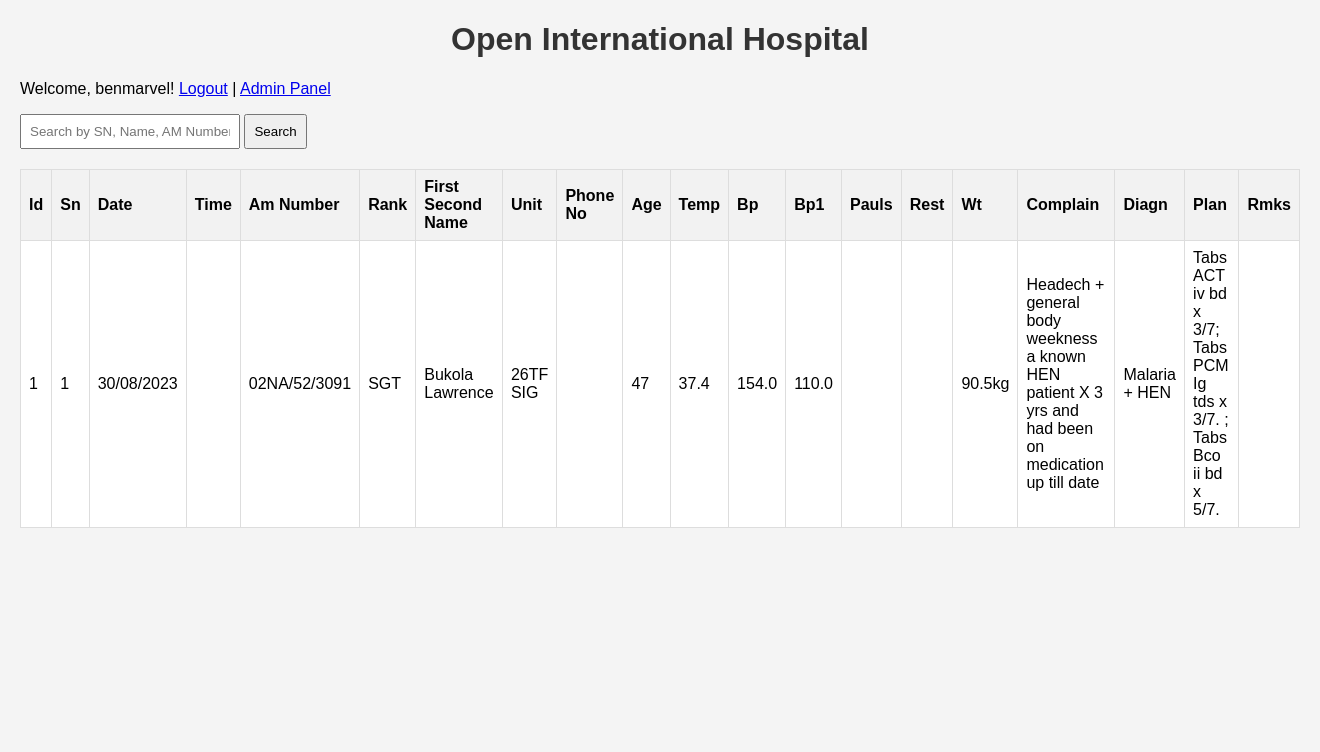
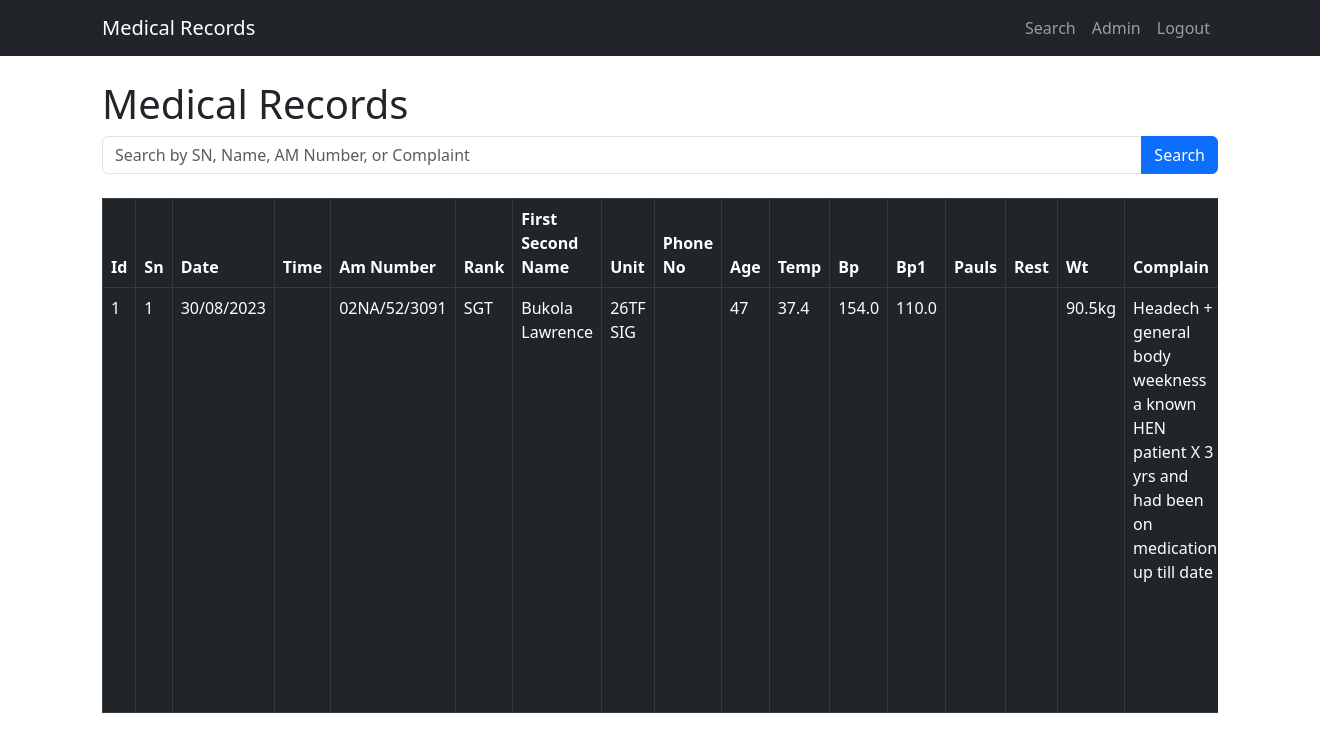
Before and after one commit to nonahgame/nal-hpl, a Flask app: page / in a window 1320 px wide. Shown: the top 752 px of the page. Run offline with Flask 3, Linux system fonts and the light colour scheme; a user stored in the database is signed in; data comes from the database, SQL or seed files in the repository; data that the repository does not hold is empty.

Commit message:
Update index.html

```diff
--- a/templates/index.html
+++ b/templates/index.html
@@ -3,206 +3,216 @@
 <head>
     <meta charset="UTF-8">
     <meta name="viewport" content="width=device-width, initial-scale=1.0">
-    <title>Open International Hospital</title>
-    <style>
-        body { font-family: Arial, sans-serif; margin: 20px; background-color: #f4f4f4; }
-        h1, h2 { text-align: center; color: #333; }
-        table { width: 100%; border-collapse: collapse; margin-top: 20px; background-color: #fff; }
-        th, td { border: 1px solid #ddd; padding: 8px; text-align: left; }
-        th { background-color: #f2f2f2; }
-        .form-container { margin: 20px 0; padding: 20px; background-color: #fff; border-radius: 8px; box-shadow: 0 0 10px rgba(0,0,0,0.1); }
-        .form-container form { display: flex; flex-wrap: wrap; gap: 10px; }
-        .form-container input, .form-container button { padding: 8px; margin: 5px; border: 1px solid #ccc; border-radius: 4px; }
-        .form-container button { background-color: #28a745; color: #fff; cursor: pointer; }
-        .form-container button:hover { background-color: #218838; }
-        .form-container input[type="number"] { width: 100px; }
-        .form-container input[type="text"] { width: 150px; }
-        .search-form { margin-bottom: 20px; }
-        .search-form input { padding: 8px; width: 200px; }
-        .search-form button { padding: 8px; }
-        .flash-messages { margin-bottom: 20px; }
-        .flash-messages .error { color: red; }
-        .flash-messages .success { color: green; }
-        .pagination { margin-top: 20px; text-align: center; }
-        .pagination a { margin: 0 10px; color: #007bff; text-decoration: none; }
-        .pagination a:hover { text-decoration: underline; }
-    </style>
-    <script>
-        async function fetchRecord() {
-            const id = document.getElementById('update_id').value;
-            if (!id) {
-                alert('Please enter an ID');
-                return;
-            }
-            try {
-                const response = await fetch(`/get_record/${id}`);
-                const data = await response.json();
-                if (response.ok) {
-                    document.getElementById('sn').value = data.sn || '';
-                    document.getElementById('date').value = data.date || '';
-                    document.getElementById('time').value = data.time || '';
-                    document.getElementById('am_number').value = data.am_number || '';
-                    document.getElementById('rank').value = data.rank || '';
-                    document.getElementById('first_second_name').value = data.first_second_name || '';
-                    document.getElementById('unit').value = data.unit || '';
-                    document.getElementById('phone_no').value = data.phone_no || '';
-                    document.getElementById('age').value = data.age || '';
-                    document.getElementById('temp').value = data.temp || '';
-                    document.getElementById('bp').value = data.bp || '';
-                    document.getElementById('bp1').value = data.bp1 || '';
-                    document.getElementById('pauls').value = data.pauls || '';
-                    document.getElementById('rest').value = data.rest || '';
-                    document.getElementById('wt').value = data.wt || '';
-                    document.getElementById('complain').value = data.complain || '';
-                    document.getElementById('diagn').value = data.diagn || '';
-                    document.getElementById('plan').value = data.plan || '';
-                    document.getElementById('rmks').value = data.rmks || '';
-                } else {
-                    alert(data.error || 'Record not found');
-                    clearForm();
-                }
-            } catch (error) {
-                alert('Error fetching record');
-                clearForm();
-            }
-        }
-
-        function clearForm() {
-            const idField = document.getElementById('update_id').value;
-            document.getElementById('update_form').reset();
-            document.getElementById('update_id').value = idField;
-        }
-
-        async function submitUpdate() {
-            const form = document.getElementById('update_form');
-            const formData = new FormData(form);
-            formData.append('action', 'update');
-            try {
-                const response = await fetch('/', {
-                    method: 'POST',
-                    body: formData
-                });
-                const text = await response.text();
-                if (text.includes('Entry updated successfully')) {
-                    alert('Entry updated successfully!');
-                    clearForm();
-                    location.reload();
-                } else {
-                    alert('Error updating record');
-                }
-            } catch (error) {
-                alert('Error submitting update');
-            }
-        }
-    </script>
+    <title>Medical Records</title>
+    <!-- Bootstrap CSS -->
+    <link href="https://cdn.jsdelivr.net/npm/bootstrap@5.3.0/dist/css/bootstrap.min.css" rel="stylesheet">
+    <!-- Custom CSS -->
+    <link rel="stylesheet" href="{{ url_for('static', filename='style.css') }}">
 </head>
 <body>
-    <h1>Open International Hospital</h1>
-    <div class="flash-messages">
+    <!-- Navigation Bar -->
+    <nav class="navbar navbar-expand-lg navbar-dark bg-dark">
+        <div class="container">
+            <a class="navbar-brand" href="{{ url_for('index') }}">Medical Records</a>
+            <button class="navbar-toggler" type="button" data-bs-toggle="collapse" data-bs-target="#navbarNav" aria-controls="navbarNav" aria-expanded="false" aria-label="Toggle navigation">
+                <span class="navbar-toggler-icon"></span>
+            </button>
+            <div class="collapse navbar-collapse" id="navbarNav">
+                <ul class="navbar-nav ms-auto">
+                    <li class="nav-item">
+                        <a class="nav-link" href="{{ url_for('search') }}">Search</a>
+                    </li>
+                    {% if session.is_admin %}
+                    <li class="nav-item">
+                        <a class="nav-link" href="{{ url_for('admin') }}">Admin</a>
+                    </li>
+                    {% endif %}
+                    <li class="nav-item">
+                        <a class="nav-link" href="{{ url_for('logout') }}">Logout</a>
+                    </li>
+                </ul>
+            </div>
+        </div>
+    </nav>
+
+    <!-- Main Content -->
+    <div class="container mt-4">
+        <h1>Medical Records</h1>
+
+        <!-- Flash Messages -->
         {% with messages = get_flashed_messages(with_categories=true) %}
             {% if messages %}
                 {% for category, message in messages %}
-                    <p class="{{ category }}">{{ message }}</p>
+                    <div class="alert alert-{{ 'success' if category == 'success' else 'danger' }} alert-dismissible fade show" role="alert">
+                        {{ message }}
+                        <button type="button" class="btn-close" data-bs-dismiss="alert" aria-label="Close"></button>
+                    </div>
                 {% endfor %}
             {% endif %}
         {% endwith %}
+
+        <!-- Search Form -->
+        <form method="POST" action="{{ url_for('index') }}" class="mb-4">
+            <div class="input-group">
+                <input type="text" name="search_query" class="form-control" placeholder="Search by SN, Name, AM Number, or Complaint" value="{{ search_query or '' }}">
+                <button type="submit" class="btn btn-primary">Search</button>
             </div>
-    <p>Welcome, {{ session.username }}! <a href="{{ url_for('logout') }}">Logout</a> {% if session.is_admin %}| <a href="{{ url_for('admin') }}">Admin Panel</a>{% endif %}</p>
-    <div class="search-form">
-        <form method="POST" action="{{ url_for('index') }}">
-            <input type="text" name="search_query" placeholder="Search by SN, Name, AM Number, or Complain" value="{{ search_query }}">
-            <button type="submit">Search</button>
         </form>
-    </div>
+
+        <!-- Data Table -->
         {% if df is not none and not df.empty %}
-        <table>
+        <div class="table-responsive">
+            <table class="table table-dark table-bordered">
+                <thead>
                     <tr>
-                {% for col in df.columns %}
-                    <th>{{ col.replace('_', ' ').title() }}</th>
+                        {% for column in df.columns %}
+                        <th>{{ column.replace('_', ' ').title() }}</th>
                         {% endfor %}
                     </tr>
+                </thead>
+                <tbody>
                     {% for _, row in df.iterrows() %}
                     <tr>
-                    {% for col in df.columns %}
-                        <td>{{ row[col] }}</td>
+                        {% for column in df.columns %}
+                        <td>{{ row[column] }}</td>
                         {% endfor %}
                     </tr>
                     {% endfor %}
+                </tbody>
             </table>
-        <div class="pagination">
+        </div>
+
+        <!-- Pagination -->
+        <div class="d-flex justify-content-between">
             {% if has_prev %}
-                <a href="{{ url_for('index', cursor=prev_cursor, direction='prev', search_query=search_query) }}">Previous</a>
+            <a href="{{ url_for('index', cursor=prev_cursor, direction='prev', search_query=search_query) }}" class="btn btn-primary">Previous</a>
+            {% else %}
+            <span></span>
             {% endif %}
             {% if has_next %}
-                <a href="{{ url_for('index', cursor=next_cursor, direction='next', search_query=search_query) }}">Next</a>
+            <a href="{{ url_for('index', cursor=next_cursor, direction='next', search_query=search_query) }}" class="btn btn-primary">Next</a>
             {% endif %}
         </div>
         {% else %}
         <p>No records found.</p>
         {% endif %}
+
+        <!-- Add/Update/Delete Forms (only for users with edit permissions) -->
         {% if can_edit %}
-        <div class="form-container">
-            <h2>Add Entry</h2>
-            <form method="POST" action="{{ url_for('index') }}">
+        <h2>Add New Entry</h2>
+        <form method="POST" action="{{ url_for('index') }}" class="mb-4">
             <input type="hidden" name="action" value="add">
-                <input type="text" name="sn" placeholder="SN">
-                <input type="text" name="date" placeholder="Date">
-                <input type="text" name="time" placeholder="Time">
-                <input type="text" name="am_number" placeholder="AM Number">
-                <input type="text" name="rank" placeholder="Rank">
-                <input type="text" name="first_second_name" placeholder="First & Second Name">
-                <input type="text" name="unit" placeholder="Unit">
-                <input type="text" name="phone_no" placeholder="Phone No">
-                <input type="number" name="age" placeholder="Age">
-                <input type="number" name="temp" placeholder="Temp" step="0.1">
-                <input type="number" name="bp" placeholder="BP" step="0.1">
-                <input type="number" name="bp1" placeholder="BP1" step="0.1">
-                <input type="number" name="pauls" placeholder="Pauls">
-                <input type="text" name="rest" placeholder="Rest">
-                <input type="text" name="wt" placeholder="Wt">
-                <input type="text" name="complain" placeholder="Complain">
-                <input type="text" name="diagn" placeholder="Diagnosis">
-                <input type="text" name="plan" placeholder="Plan">
-                <input type="text" name="rmks" placeholder="Remarks">
-                <button type="submit">Add</button>
+            <div class="row">
+                {% for field in ['sn', 'date', 'time', 'am_number', 'rank', 'first_second_name', 'unit', 'phone_no', 'age', 'temp', 'bp', 'bp1', 'pauls', 'rest', 'wt', 'complain', 'diagn', 'plan', 'rmks'] %}
+                <div class="col-md-4 mb-3">
+                    <label for="{{ field }}" class="form-label">{{ field.replace('_', ' ').title() }}</label>
+                    <input type="text" name="{{ field }}" id="{{ field }}" class="form-control">
+                </div>
+                {% endfor %}
+            </div>
+            <button type="submit" class="btn btn-success">Add Entry</button>
         </form>
+
+        <h2>Update Entry</h2>
+        <form method="POST" action="{{ url_for('index') }}" id="update-form" class="mb-4">
+            <input type="hidden" name="action" value="update">
+            <div class="row">
+                <div class="col-md-4 mb-3">
+                    <label for="id" class="form-label">ID</label>
+                    <div class="input-group">
+                        <input type="text" name="id" id="id" class="form-control" required>
+                        <button type="button" id="fetch-record" class="btn btn-primary">🔍</button>
                     </div>
-        <div class="form-container">
-            <h2>Update Entry</h2>
-            <form id="update_form" method="POST" action="{{ url_for('index') }}">
-                <input type="hidden" name="action" value="update">
-                <input type="number" id="update_id" name="id" placeholder="ID" required>
-                <button type="button" onclick="fetchRecord()">🔍</button>
-                <input type="text" id="sn" name="sn" placeholder="SN">
-                <input type="text" id="date" name="date" placeholder="Date">
-                <input type="text" id="time" name="time" placeholder="Time">
-                <input type="text" id="am_number" name="am_number" placeholder="AM Number">
-                <input type="text" id="rank" name="rank" placeholder="Rank">
-                <input type="text" id="first_second_name" name="first_second_name" placeholder="First & Second Name">
-                <input type="text" id="unit" name="unit" placeholder="Unit">
-                <input type="text" id="phone_no" name="phone_no" placeholder="Phone No">
-                <input type="number" id="age" name="age" placeholder="Age">
-                <input type="number" id="temp" name="temp" placeholder="Temp" step="0.1">
-                <input type="number" id="bp" name="bp" placeholder="BP" step="0.1">
-                <input type="number" id="bp1" name="bp1" placeholder="BP1" step="0.1">
-                <input type="number" id="pauls" name="pauls" placeholder="Pauls">
-                <input type="text" id="rest" name="rest" placeholder="Rest">
-                <input type="text" id="wt" name="wt" placeholder="Wt">
-                <input type="text" id="complain" name="complain" placeholder="Complain">
-                <input type="text" id="diagn" name="diagn" placeholder="Diagnosis">
-                <input type="text" id="plan" name="plan" placeholder="Plan">
-                <input type="text" id="rmks" name="rmks" placeholder="Remarks">
-                <button type="button" onclick="submitUpdate()">✔</button>
+                </div>
+                {% for field in ['sn', 'date', 'time', 'am_number', 'rank', 'first_second_name', 'unit', 'phone_no', 'age', 'temp', 'bp', 'bp1', 'pauls', 'rest', 'wt', 'complain', 'diagn', 'plan', 'rmks'] %}
+                <div class="col-md-4 mb-3">
+                    <label for="{{ field }}" class="form-label">{{ field.replace('_', ' ').title() }}</label>
+                    <input type="text" name="{{ field }}" id="{{ field }}" class="form-control">
+                </div>
+                {% endfor %}
+            </div>
+            <button type="submit" class="btn btn-success">✔ Update</button>
         </form>
+
+        <h2>Delete Entry</h2>
+        <form method="POST" action="{{ url_for('index') }}" class="mb-4">
+            <input type="hidden" name="action" value="delete">
+            <div class="row">
+                <div class="col-md-4 mb-3">
+                    <label for="id" class="form-label">ID</label>
+                    <input type="text" name="id" class="form-control" required>
                 </div>
-        <div class="form-container">
-            <h2>Delete Entry</h2>
-            <form method="POST" action="{{ url_for('index') }}">
-                <input type="hidden" name="action" value="delete">
-                <input type="number" name="id" placeholder="ID" required>
-                <button type="submit">Delete</button>
+            </div>
+            <button type="submit" class="btn btn-danger">Delete Entry</button>
         </form>
+        {% endif %}
     </div>
-    {% endif %}
+
+    <!-- Bootstrap JS and Popper.js -->
+    <script src="https://cdn.jsdelivr.net/npm/bootstrap@5.3.0/dist/js/bootstrap.bundle.min.js"></script>
+    <!-- Custom JavaScript for Dynamic Update -->
+    <script>
+        document.getElementById('fetch-record').addEventListener('click', async () => {
+            const id = document.getElementById('id').value;
+            if (!id) {
+                alert('Please enter an ID');
+                return;
+            }
+
+            try {
+                const response = await fetch(`/get_record/${id}`);
+                const data = await response.json();
+
+                if (response.ok) {
+                    // Populate form fields
+                    for (const field in data) {
+                        if (field !== 'id') {
+                            const input = document.getElementById(field);
+                            if (input) {
+                                input.value = data[field] || '';
+                            }
+                        }
+                    }
+                } else {
+                    // Clear form (except ID) and show error
+                    const fields = ['sn', 'date', 'time', 'am_number', 'rank', 'first_second_name', 'unit', 'phone_no', 'age', 'temp', 'bp', 'bp1', 'pauls', 'rest', 'wt', 'complain', 'diagn', 'plan', 'rmks'];
+                    fields.forEach(field => {
+                        const input = document.getElementById(field);
+                        if (input) input.value = '';
+                    });
+                    alert(data.error || 'Record not found');
+                }
+            } catch (error) {
+                console.error('Error fetching record:', error);
+                alert('Error fetching record. Please try again.');
+            }
+        });
+
+        document.getElementById('update-form').addEventListener('submit', async (event) => {
+            event.preventDefault();
+            const form = event.target;
+            const formData = new FormData(form);
+
+            try {
+                const response = await fetch(form.action, {
+                    method: 'POST',
+                    body: formData
+                });
+
+                if (response.ok) {
+                    // Clear form
+                    form.reset();
+                    // Flash message is handled by backend redirect
+                    window.location.reload(); // Reload to show flash message
+                } else {
+                    const data = await response.json();
+                    alert(data.error || 'Error updating record');
+                }
+            } catch (error) {
+                console.error('Error updating record:', error);
+                alert('Error updating record. Please try again.');
+            }
+        });
+    </script>
 </body>
 </html>
```
Lines whose indentation alone changed are shown as unchanged.
